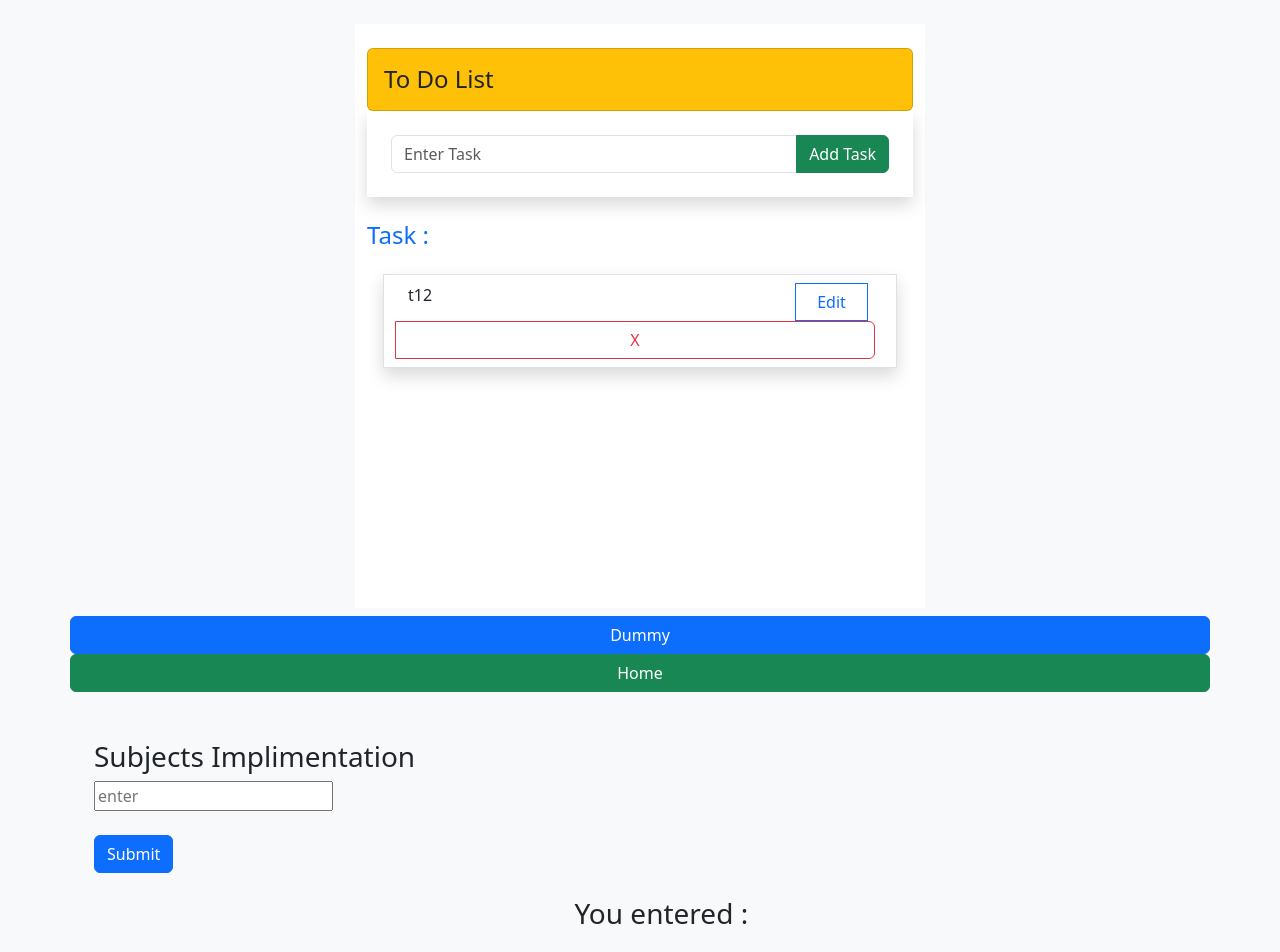
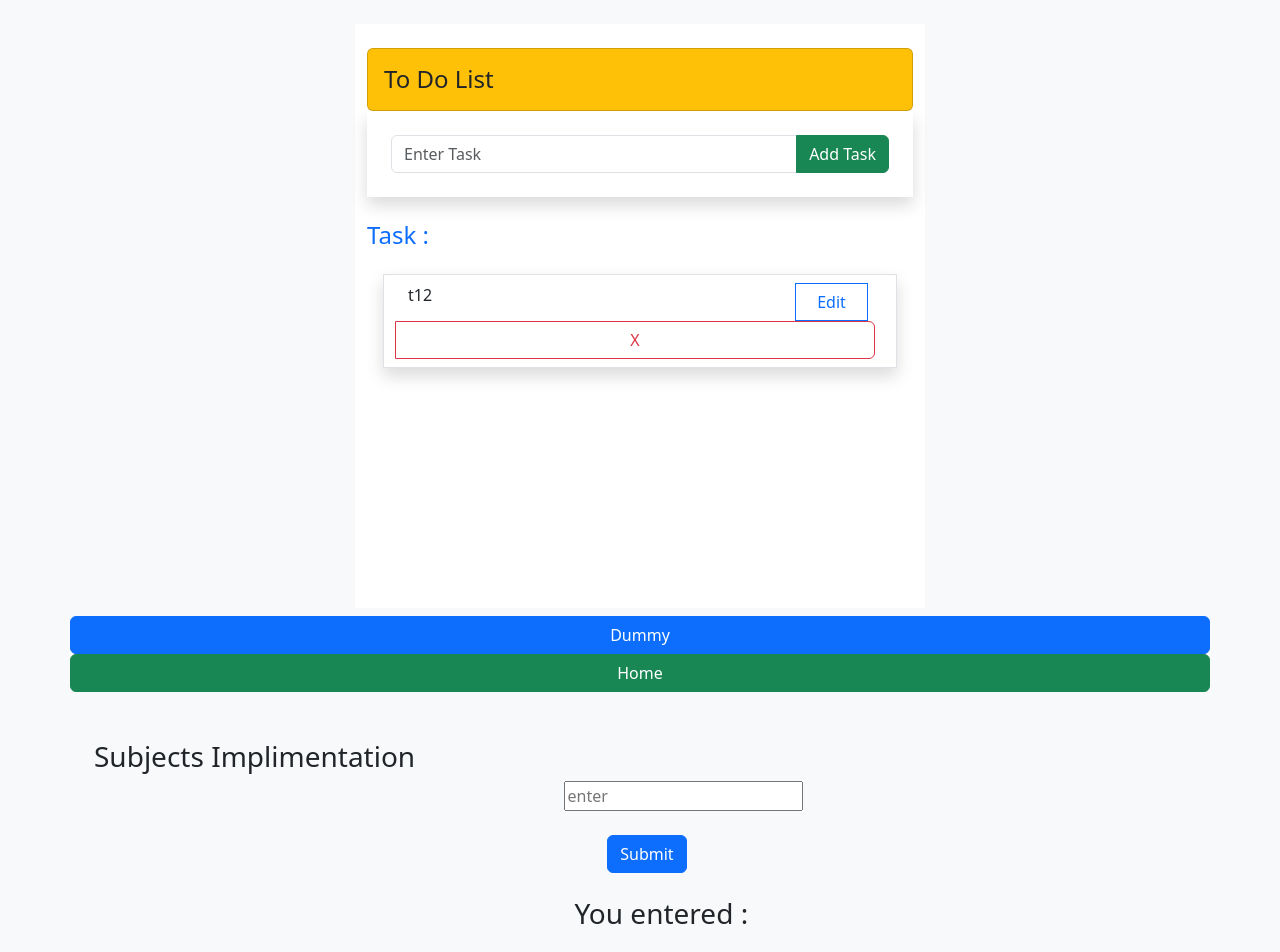
Before and after one commit to maheshpavale/task, an Angular app: page / in a window 1280 px wide. Shown: the top 952 px of the page. Built offline with nearby package versions, Linux system fonts and the light colour scheme; data requests are answered from the project's data file.

Commit message:
Update home.component.css

```diff
--- a/src/app/home/home.component.css
+++ b/src/app/home/home.component.css
@@ -0,0 +1,8 @@
+#sub{
+    margin-left: 47%;
+}
+#inp{
+
+    margin-left: 43%;
+
+}
```
